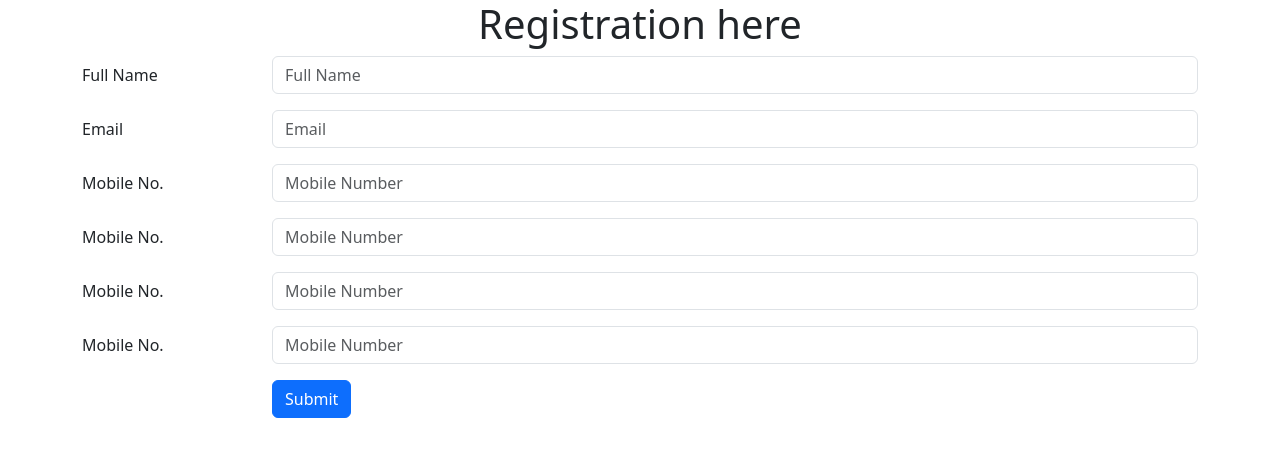
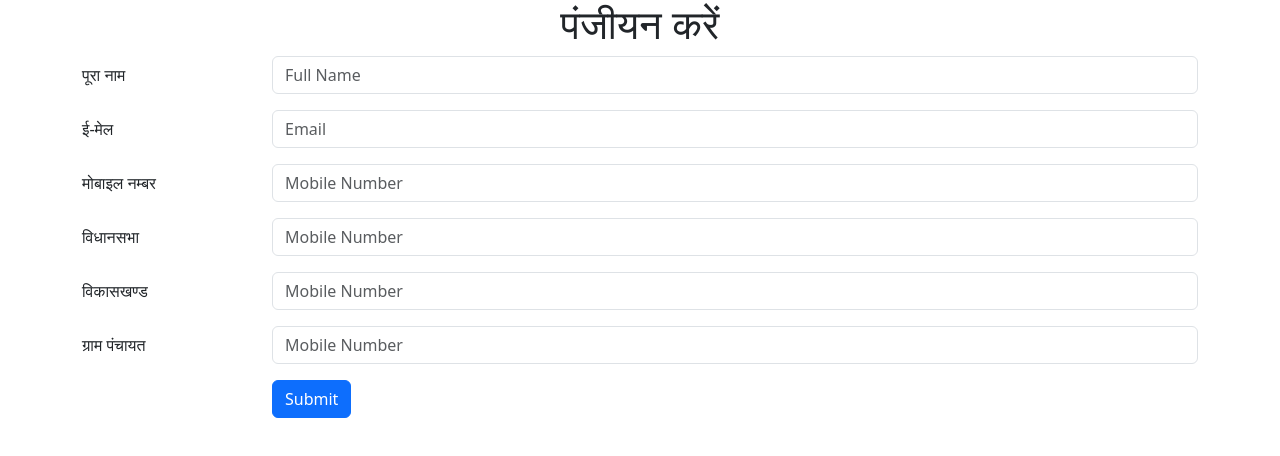
Before and after one commit to dpateireya/Voter-Survey, a React (Vite) app: page / in a window 1280 px wide. Shown: the top 456 px of the page. Built offline with nearby package versions, Linux system fonts and the light colour scheme.

Commit message:
registration page in hindi

```diff
--- a/src/components/RegistrationPage.jsx
+++ b/src/components/RegistrationPage.jsx
@@ -8,11 +8,11 @@ function RegistrationPage() {
       <Container>
         <Row className="justify-content-md-center ">
           <Col>
-            <h1 className="text-center"> Registration here </h1>
+            <h1 className="text-center"> पंजीयन करें </h1>
             <Form>
               <Form.Group as={Row} className="mb-3">
                 <Form.Label column sm={2}>
-                  Full Name
+                  पूरा नाम
                 </Form.Label>
                 <Col sm={10}>
                   <Form.Control type="text" placeholder="Full Name" />
@@ -20,7 +20,7 @@ function RegistrationPage() {
               </Form.Group>
               <Form.Group as={Row} className="mb-3">
                 <Form.Label column sm={2}>
-                  Email
+                  ई-मेल
                 </Form.Label>
                 <Col sm={10}>
                   <Form.Control type="email" placeholder="Email" />
@@ -28,7 +28,7 @@ function RegistrationPage() {
               </Form.Group>
               <Form.Group as={Row} className="mb-3">
                 <Form.Label column sm={2}>
-                  Mobile No.
+                  मोबाइल नम्बर
                 </Form.Label>
                 <Col sm={10}>
                   <Form.Control type="number" placeholder="Mobile Number" />
@@ -36,7 +36,7 @@ function RegistrationPage() {
               </Form.Group>
               <Form.Group as={Row} className="mb-3">
                 <Form.Label column sm={2}>
-                  Mobile No.
+                  विधानसभा
                 </Form.Label>
                 <Col sm={10}>
                   <Form.Control type="number" placeholder="Mobile Number" />
@@ -44,7 +44,7 @@ function RegistrationPage() {
               </Form.Group>
               <Form.Group as={Row} className="mb-3">
                 <Form.Label column sm={2}>
-                  Mobile No.
+                  विकासखण्ड
                 </Form.Label>
                 <Col sm={10}>
                   <Form.Control type="number" placeholder="Mobile Number" />
@@ -52,7 +52,7 @@ function RegistrationPage() {
               </Form.Group>
               <Form.Group as={Row} className="mb-3">
                 <Form.Label column sm={2}>
-                  Mobile No.
+                  ग्राम पंचायत
                 </Form.Label>
                 <Col sm={10}>
                   <Form.Control type="number" placeholder="Mobile Number" />
```
